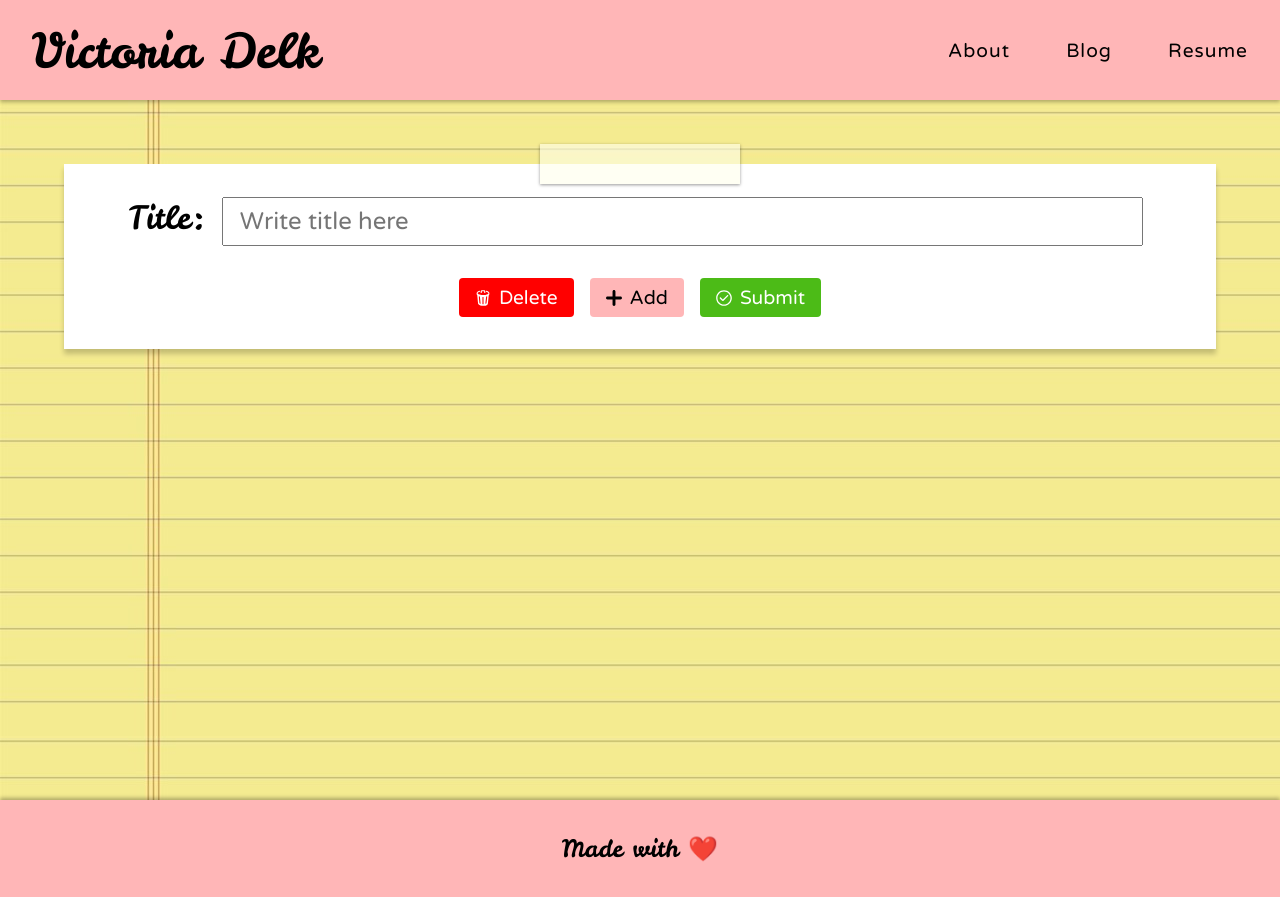
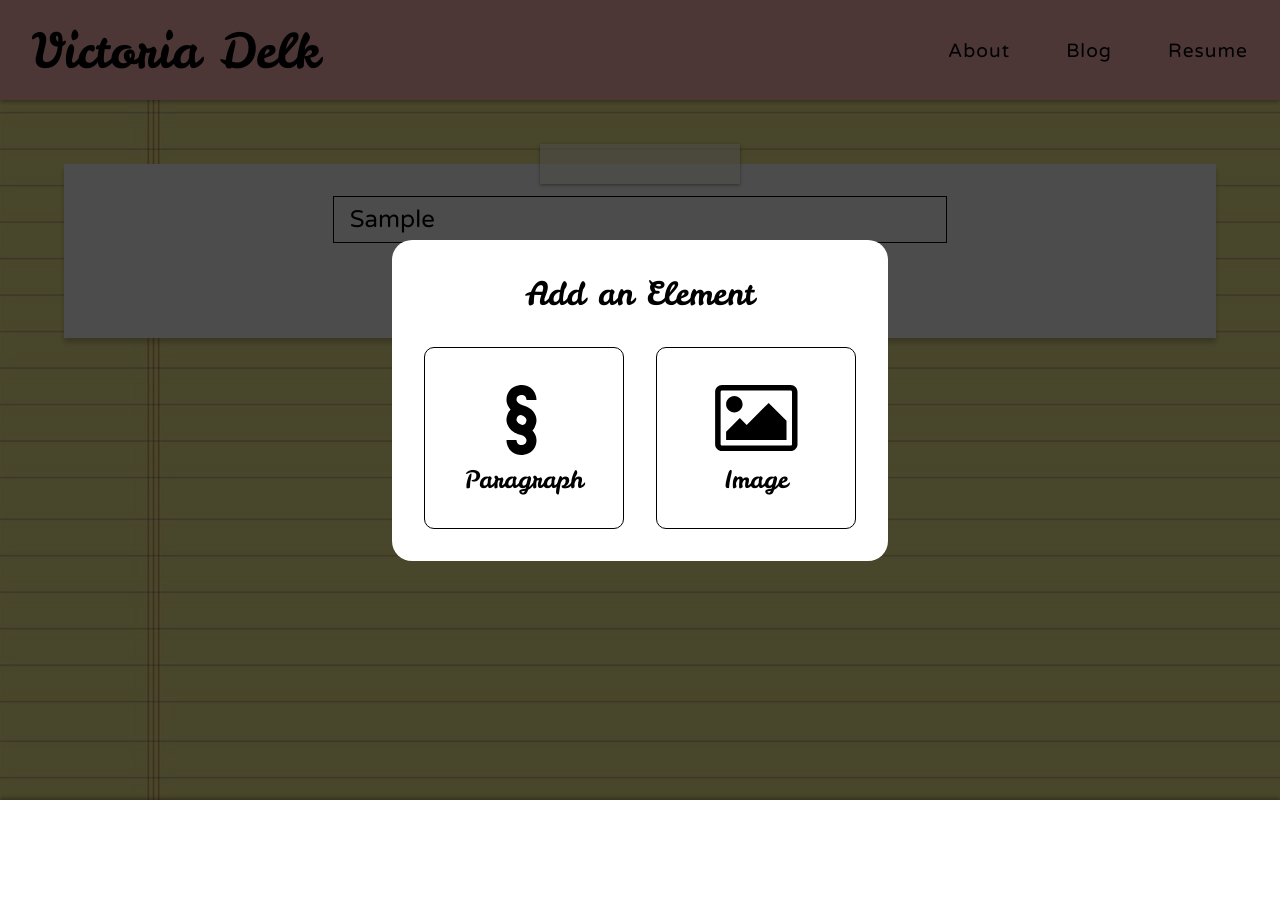
Before and after one commit to czhangy/VickyDelk, a Next.js app: page /post in a window 1280 px wide. Both pictures are taken after typing "Sample" into the empty fields and a click on the button "Add". After the commit the page ends 800 px from the top, so only its background shows below. Built offline with nearby package versions, Linux system fonts and the light colour scheme.

Commit message:
Post content working

```diff
--- a/src/components/Blog/BlogPostCard.js
+++ b/src/components/Blog/BlogPostCard.js
@@ -16,7 +16,7 @@ const BlogPostCard = ({ post }) => {
 
     return (
         <Link href={`/blog/${post._id}`}>
-            <div className={styles["blog-post-card"]}>
+            <a className={styles["blog-post-card"]}>
                 <div className={`${styles.tape} ${styles["top-tape"]}`} />
                 <div className={`${styles.tape} ${styles["bottom-tape"]}`} />
                 <div className={styles["post-header"]}>
@@ -34,7 +34,7 @@ const BlogPostCard = ({ post }) => {
                     </div>
                     <p className={styles["post-content"]}>{post.content[0]}</p>
                 </div>
-            </div>
+            </a>
         </Link>
     );
 };
--- /dev/null
+++ b/src/components/Post/AddModal.js
@@ -0,0 +1,55 @@
+// Stylesheet
+import styles from "@styles/Post/AddModal.module.scss";
+// NextJS
+import Image from "next/image";
+// React
+import { useEffect } from "react";
+
+const AddModal = ({ open, onClose, onSelect }) => {
+    // Prevent scroll on open
+    useEffect(() => {
+        open && (document.body.style.overflow = "hidden");
+        !open && (document.body.style.overflow = "unset");
+    }, [open]);
+
+    // Stops click on content from closing modal
+    const contentClick = (e) => {
+        e.stopPropagation();
+    };
+    // Communicate new element back to Post
+    const handleSelect = () => {
+        onSelect("p");
+    };
+
+    return (
+        <div
+            id={styles["add-modal"]}
+            className={open ? styles["show-overlay"] : ""}
+            onClick={onClose}
+        >
+            <div id={styles["add-modal-content"]} onClick={contentClick}>
+                <h2 id={styles["add-header"]}>Add an Element</h2>
+                <button className={styles["add-button"]} onClick={handleSelect}>
+                    <Image
+                        src="/icons/paragraph.svg"
+                        alt=""
+                        height={80}
+                        width={80}
+                    />
+                    <p className={styles["add-text"]}>Paragraph</p>
+                </button>
+                <button className={styles["add-button"]}>
+                    <Image
+                        src="/icons/image.svg"
+                        alt=""
+                        height={80}
+                        width={90}
+                    />
+                    <p className={styles["add-text"]}>Image</p>
+                </button>
+            </div>
+        </div>
+    );
+};
+
+export default AddModal;
--- a/src/pages/post.js
+++ b/src/pages/post.js
@@ -5,39 +5,69 @@ import Head from "next/head";
 import Image from "next/image";
 // React
 import { useState } from "react";
+// Local components
+import AddModal from "@components/Post/AddModal.js";
 
 const Post = () => {
+    // Find index of element in content array
+    const getContentInd = (ind) => {
+        let res = 0;
+        // Find number of ps prior to ind
+        for (let i = 0; i < ind; i++)
+            res += formData.skeleton[i] === "p" ? 1 : 0;
+        return res;
+    };
     // Hold form data
     const [formData, setFormData] = useState({
         title: "",
         content: [],
         skeleton: [],
     });
-
-    // Change form data on change
-    const handleChange = (event) => {
+    // Change title
+    const updateTitle = (event) => {
         setFormData({
             ...formData,
-            [event.target.name]: event.target.value,
+            title: event.target.value,
         });
     };
-
-    // Clear all form data
-    const clearForm = () => {
+    // Change content
+    const updateContent = (event) => {
+        let ind = parseInt(getContentInd(event.target.name));
+        // Update the content array
+        let newContent = formData.content.slice();
+        newContent[ind] = event.target.value;
         setFormData({
-            title: "",
+            ...formData,
+            content: newContent,
         });
     };
-
+    const deleteContentField = (ind) => {
+        let contentInd = getContentInd(ind);
+        // Clear from content and skeleton arrays
+        setFormData({
+            ...formData,
+            content: formData.content.filter((_, i) => i !== contentInd),
+            skeleton: formData.skeleton.filter((_, i) => i !== ind),
+        });
+    };
+    // Add to skeleton
+    const updateSkeleton = (element) => {
+        setFormData({
+            ...formData,
+            skeleton: formData.skeleton.concat([element]),
+        });
+        closeAddModal();
+    };
     // Submit form data
     const handleSubmit = async (event) => {
         // Prevents the submit button from refreshing the page
         event.preventDefault();
+        // Disable the button
+        document.getElementById(styles["submit-button"]).disabled = true;
+        document.getElementById("submit-text").innerHTML = "Submitting...";
         // Build post
         const post = {
-            title: formData.title,
-            content: [],
-            skeleton: [],
+            ...formData,
             timestamp: new Date(),
         };
         // Fetch from backend route
@@ -49,7 +79,31 @@ const Post = () => {
         let data = await response.json();
         if (data.success) {
             clearForm();
-        } else console.log(data.message);
+            document.getElementById("submit-text").innerHTML = "Submitted!";
+        } else {
+            console.log(data.message);
+            // Re-enable the button
+            document.getElementById("submit-text").innerHTML = "Submit";
+            document.getElementById(styles["submit-button"]).disabled = true;
+        }
+    };
+    // Clear all form data
+    const clearForm = () => {
+        setFormData({
+            title: "",
+            content: [],
+            skeleton: [],
+        });
+    };
+    // Add modal state
+    const [addModalOpen, setAddModalOpen] = useState(false);
+    // Open the add modal
+    const openAddModal = () => {
+        setAddModalOpen(true);
+    };
+    // Close the add modal
+    const closeAddModal = () => {
+        setAddModalOpen(false);
     };
 
     return (
@@ -58,18 +112,50 @@ const Post = () => {
                 <title>Make a Post | Vicky Delk&apos;s Blog</title>
                 <link rel="icon" href="/favicon.ico" />
             </Head>
+            <AddModal
+                open={addModalOpen}
+                onClose={closeAddModal}
+                onSelect={updateSkeleton}
+            />
             <form id={styles["post-form"]} onSubmit={handleSubmit}>
                 <div id={styles.tape} />
-                <label htmlFor="title" className={styles["form-label"]}>
-                    Title:
-                </label>
                 <input
-                    className={styles["form-input"]}
-                    name="title"
+                    id={styles["form-title"]}
                     placeholder="Write title here"
                     value={formData.title}
-                    onChange={(event) => handleChange(event)}
+                    onChange={(event) => updateTitle(event)}
+                    required
                 />
+                {formData.skeleton.map((element, i) => {
+                    // Render paragraph element
+                    if (element === "p")
+                        return (
+                            <div
+                                className={styles["form-content-container"]}
+                                key={i}
+                            >
+                                <textarea
+                                    className={styles["form-content"]}
+                                    name={i}
+                                    value={formData.content[getContentInd(i)]}
+                                    onChange={(event) => updateContent(event)}
+                                    required
+                                ></textarea>
+                                <button
+                                    className={styles["form-content-delete"]}
+                                    type="button"
+                                    onClick={() => deleteContentField(i)}
+                                >
+                                    <Image
+                                        src="/icons/delete.svg"
+                                        alt=""
+                                        height={16}
+                                        width={16}
+                                    />
+                                </button>
+                            </div>
+                        );
+                })}
                 <div id={styles["form-buttons"]}>
                     <button
                         id={styles["delete-button"]}
@@ -89,7 +175,7 @@ const Post = () => {
                         id={styles["add-button"]}
                         className={styles["form-button"]}
                         type="button"
-                        onClick={clearForm}
+                        onClick={openAddModal}
                     >
                         <Image
                             src="/icons/add.svg"
@@ -109,7 +195,9 @@ const Post = () => {
                             height={16}
                             width={16}
                         />
-                        <p className={styles["button-text"]}>Submit</p>
+                        <p id="submit-text" className={styles["button-text"]}>
+                            Submit
+                        </p>
                     </button>
                 </div>
             </form>
--- a/src/styles/Blog/BlogPostCard.module.scss
+++ b/src/styles/Blog/BlogPostCard.module.scss
@@ -8,6 +8,7 @@
     cursor: pointer;
     transition: transform 0.2s ease;
     position: relative;
+    display: block;
 
     .tape {
         position: absolute;
--- a/src/styles/Home/StickyNote.module.scss
+++ b/src/styles/Home/StickyNote.module.scss
@@ -9,6 +9,7 @@
     position: relative;
     box-shadow: 0 5px 5px rgba(0, 0, 0, 0.2);
     padding: 16px 32px;
+    display: block;
 
     &:last-child {
         margin-bottom: 0;
--- /dev/null
+++ b/src/styles/Post/AddModal.module.scss
@@ -0,0 +1,71 @@
+@use "@styles/constants";
+
+#add-modal {
+    background: rgba(black, 0.7);
+    position: absolute;
+    top: 0;
+    left: 0;
+    height: 100%;
+    width: 100vw;
+    display: flex;
+    justify-content: center;
+    align-items: center;
+    opacity: 0;
+    z-index: -1;
+    transition: opacity 0.2s ease;
+
+    #add-modal-content {
+        background: white;
+        border-radius: 20px;
+        padding: 32px;
+        transform: translateY(10px);
+        transition: transform 0.4s ease;
+
+        #add-header {
+            text-align: center;
+            font-size: 2rem;
+            font-family: constants.$accent-font;
+            margin-bottom: 32px;
+        }
+
+        .add-button {
+            cursor: pointer;
+            padding: 32px 0;
+            margin-right: 32px;
+            background: white;
+            border: 1px solid black;
+            border-radius: 10px;
+            width: 200px;
+
+            &:last-child {
+                margin-right: 0;
+            }
+        }
+
+        .add-text {
+            font-size: 1.5rem;
+            font-family: constants.$accent-font;
+        }
+    }
+}
+
+#add-modal.show-overlay {
+    opacity: 1;
+    z-index: 999;
+
+    #add-modal-content {
+        transform: translateY(0);
+    }
+}
+
+@media (hover: hover) {
+    #add-modal > #add-modal-content > .add-button:hover {
+        filter: invert(100%);
+    }
+}
+
+@media screen and (max-width: constants.$mobile) {
+    #add-modal > #add-modal-content > .add-button {
+        width: 150px;
+    }
+}
--- a/src/styles/Post/Post.module.scss
+++ b/src/styles/Post/Post.module.scss
@@ -24,22 +24,45 @@
             transform: translateX(50%);
         }
 
-        .form-label {
-            margin-bottom: 0.5rem;
-            font-size: 2rem;
-            font-family: constants.$accent-font;
-            margin-right: 16px;
-        }
-
-        .form-input {
+        #form-title {
             padding: 8px 16px;
             font-size: 1.5rem;
             font-family: constants.$main-font;
-            width: 90%;
+            width: 60%;
+            margin: 0 auto;
+            display: block;
+            margin-bottom: 1.5rem;
+            border: 1px solid black;
+        }
+
+        .form-content-container {
+            position: relative;
+
+            .form-content {
+                padding: 8px 16px;
+                font-size: 1.5rem;
+                font-family: constants.$main-font;
+                min-height: 200px;
+                margin-bottom: 1.5rem;
+                min-width: 100%;
+                max-width: 100%;
+                position: relative;
+                border: 1px solid black;
+            }
+
+            .form-content-delete {
+                position: absolute;
+                top: 0;
+                right: 0;
+                transform: translateX(100%);
+                padding: 8px;
+                border: none;
+                background: red;
+                cursor: pointer;
+            }
         }
 
         #form-buttons {
-            margin-top: 2rem;
             display: flex;
             justify-content: center;
 
@@ -56,6 +79,10 @@
 
                 &:last-child {
                     margin-right: 0;
+                }
+
+                &:disabled {
+                    pointer-events: none;
                 }
 
                 .button-text {
--- a/src/styles/globals.scss
+++ b/src/styles/globals.scss
@@ -2,10 +2,12 @@
 
 html,
 body {
+    height: 100%;
     padding: 0;
     margin: 0;
     background-image: url("/images/notebook-bg.jpg");
     background-size: 100vw;
+    overflow-x: hidden;
 }
 
 a {
```
Also changed, not shown: src/components/Home/StickyNote.js (+10 -6 lines), src/components/Nav/Navbar.js (+3 -12 lines), public/icons/image.svg (added), public/icons/paragraph.svg (added).
